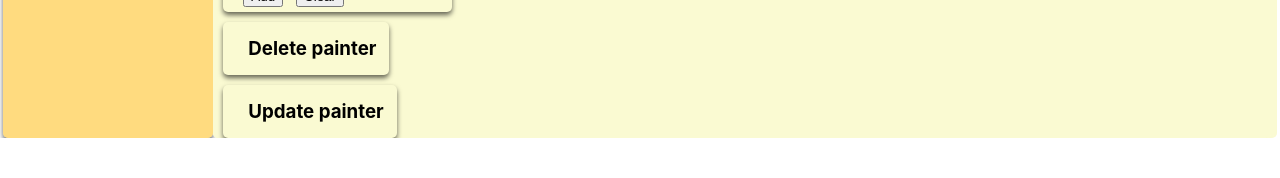
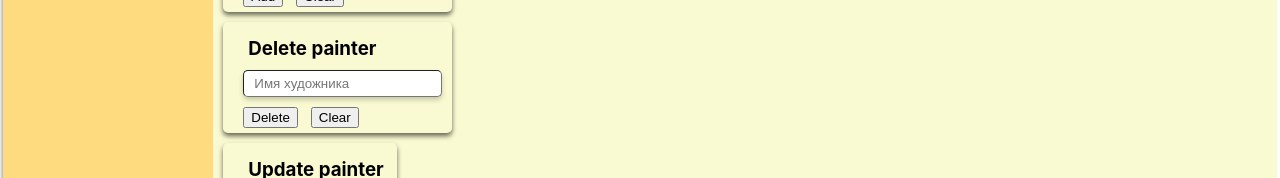
Before and after one commit to KruegerTheArtist/WebBookStore, a React (Create React App) app in the folder react-web-client/: page /adminPanel in a window 1280 px wide. Shown: the part 753-931 px from the top of the page. Before the commit the page ends 891 px from the top, so only its background shows below. Built offline with nearby package versions, Linux system fonts and the light colour scheme; no server answers.

Commit message:
Добавил удаление художника по имени

```diff
--- a/react-web-client/src/components/admin-panel/painter/delete-painter/DeletePainter.jsx
+++ b/react-web-client/src/components/admin-panel/painter/delete-painter/DeletePainter.jsx
@@ -3,9 +3,27 @@ import "./DeletePainter.css";
 
 const DeletePainter = (props) => {
 
+    let name = React.createRef();
+
+    let deletePainter = () => {
+        let currentName = name.current.value;
+        props.deletePainter.painterMethods.deletePainter(currentName);
+    }
+
+    let clear = () => {
+        name.current.value = '';
+    }
+
     return (
         <div className="add-form">
             <h3>Delete painter</h3>
+            <div>
+                <input className="input" ref={name} placeholder="Имя художника" />
+            </div>
+            <div>
+                <button className="button" onClick={deletePainter}>Delete</button>
+                <button className="button" onClick={clear}>Clear</button>
+            </div>
         </div >
     );
 }
--- a/react-web-client/src/redux/state.js
+++ b/react-web-client/src/redux/state.js
@@ -101,8 +101,7 @@ export let deletePainter = (name) => {
     axios.delete('https://localhost:44394/api/Painter/' + painterId).then(response => {
         console.log('delete', response);
     })
-
-    // initializeData();
+    initializeData();
 }
 
 export let updatePainter = (id, name) => {
```
